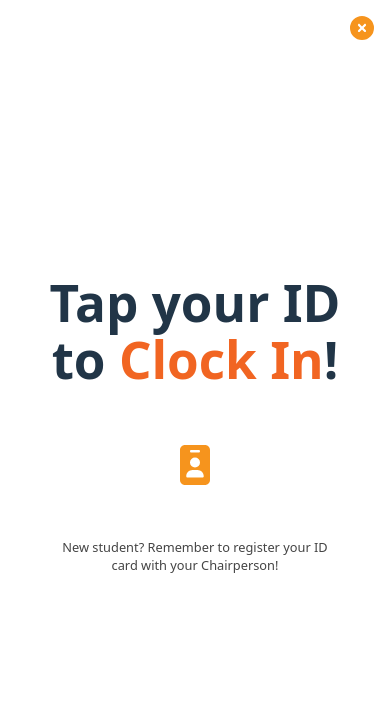
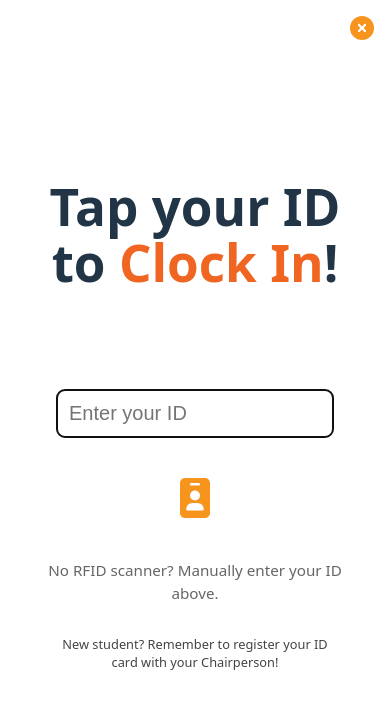
Before and after one commit to ACaffeinatedCoder/PunctualITy, a React (Vite) app: page /clockin in a window 390 px wide. Shown: the top 708 px of the page. Built offline with nearby package versions, Linux system fonts and the light colour scheme; no server answers; the database is empty; sample sign-in values are in the browser's storage.

Commit message:
implemented mobile input, change password feature

```diff
--- a/src/pages/AccessCSS.css
+++ b/src/pages/AccessCSS.css
@@ -57,6 +57,14 @@
   cursor: pointer;
 }
 
+.forgot-pass{
+  margin-top: 1rem;
+  text-align: center;
+  text-decoration: underline;
+  font-size: 16px;
+  color: #f6941d;
+  cursor: pointer;
+}
 
 @media (max-width: 768px) {
   .access {
--- a/src/pages/ClockIn.jsx
+++ b/src/pages/ClockIn.jsx
@@ -65,6 +65,18 @@ function ClockIn() {
     }
   };
 
+  const [isMobile, setIsMobile] = useState(window.innerWidth < 768);
+
+useEffect(() => {
+  const handleResize = () => {
+    setIsMobile(window.innerWidth < 768);
+  };
+
+  window.addEventListener('resize', handleResize);
+  return () => window.removeEventListener('resize', handleResize);
+}, []);
+
+
   return (
     <div>
       <a href="/">
@@ -74,20 +86,34 @@ function ClockIn() {
         Tap your ID to <span style={{ color: '#f16522' }}>Clock In</span>!
       </h1>
       <div className="card">
+        {!isMobile ? (
     <input
       ref={inputRef}
       type="text"
       value={scannedID}
       onChange={(e) => setScannedID(e.target.value)}
       onKeyDown={handleKeyDown}
-          className="scanner-input"
+      className="hidden-desktop-input"
       autoFocus
     />
+  ) : (
+    <input
+      ref={inputRef}
+      type="text"
+      value={scannedID}
+      onChange={(e) => setScannedID(e.target.value)}
+      onKeyDown={handleKeyDown}
+      className="mobile-input"
+      placeholder="Enter your ID"
+    />
+  )}
         <FontAwesomeIcon
           icon={faIdBadge}
           className={`scanner-icon ${animate ? 'beat-once' : ''}`}
         />
-      </div>
+      </div><p className="mobile-helper">
+        No RFID scanner? Manually enter your ID above.
+      </p>
      { scannedID &&
       <h2>
         Your ID: <span style={{ color: '#f16522' }}>{scannedID}</span>
--- a/src/pages/ClockInCSS.css
+++ b/src/pages/ClockInCSS.css
@@ -2,6 +2,7 @@
   position: absolute;
   opacity: 0;
   pointer-events: none;
+  border: 2px white solid;
 }
 
 .scanner-icon {
@@ -43,3 +44,40 @@
   cursor: pointer;
   z-index: 1000;
 }
+
+.mobile-helper {
+  display: none;
+  text-align: center;
+  margin-top: 1rem;
+  font-size: 0.95rem;
+  color: #666;
+}
+
+.hidden-desktop-input {
+  opacity: 0;
+  height: 0;
+  border: none;
+  position: absolute;
+  left: -9999px;
+}
+
+.mobile-input {
+  font-size: 1.25rem;
+  padding: 12px;
+  width: 100%;
+  border: 1px solid #ccc;
+  border-radius: 8px;
+  margin: 2em 0;
+}
+
+@media (max-width: 767px) {
+  .mobile-helper {
+    display: block;
+  }
+
+  .scanner-input {
+    font-size: 1.25rem;
+    padding: 12px;
+    width: 100%;
+  }
+}
--- a/src/pages/RequestAccess.jsx
+++ b/src/pages/RequestAccess.jsx
@@ -5,12 +5,25 @@ import { FontAwesomeIcon } from '@fortawesome/react-fontawesome';
 import { useEffect, useState, useRef } from 'react';
 import './AccessCSS.css';
 import { useAuth } from '../AuthContext';
+import { auth } from '../config/firebase-config';
+import { sendPasswordResetEmail } from 'firebase/auth';
 
 function RequestAccess({ panel }) {
   const [access, setAccess] = useState(true);
   const [email, setEmail] = useState('');
   const [password, setPassword] = useState('');
   const { login } = useAuth();
+    const [emailValidity, setEmailValidity] = useState(false)
+
+    const validateEmail = () => {
+        const emailRegex =  /^[^\s@]+@[^\s@]+\.[^\s@]+$/;
+        setEmailValidity(emailRegex.test(email))
+
+    }
+
+    useEffect(() => {
+        validateEmail()
+    },[email])
 
   const handleLogin = async () => {
     const result = await login(email, password);
@@ -21,6 +34,22 @@ function RequestAccess({ panel }) {
       alert('Login failed!');
     }
   };
+
+      const forgotPass = async() => {
+        if (email === '') {
+            window.alert('No email detected')
+        } else if (emailValidity === false) {
+            window.alert('Invalid email input')
+        } else {
+            try {
+                await sendPasswordResetEmail(auth, email).then(() => {
+                    window.alert('A Password Reset Email has been sent to your email. Please check your spam and trash folders.')
+                })
+            } catch(error) {
+                window.alert('This email is not recognized.')
+            }
+        }
+    }
 
   return (
     <div className="access">
@@ -52,6 +81,7 @@ function RequestAccess({ panel }) {
           onClick={() => handleLogin()}
         />
       </div>
+      <p className="forgot-pass" onClick={() => forgotPass()}>Forgot Password?</p>
       <p className="read-the-docs">
         Don't have access? Make a request for access with your Chairperson.
       </p>
```
Lines whose indentation alone changed are shown as unchanged.
